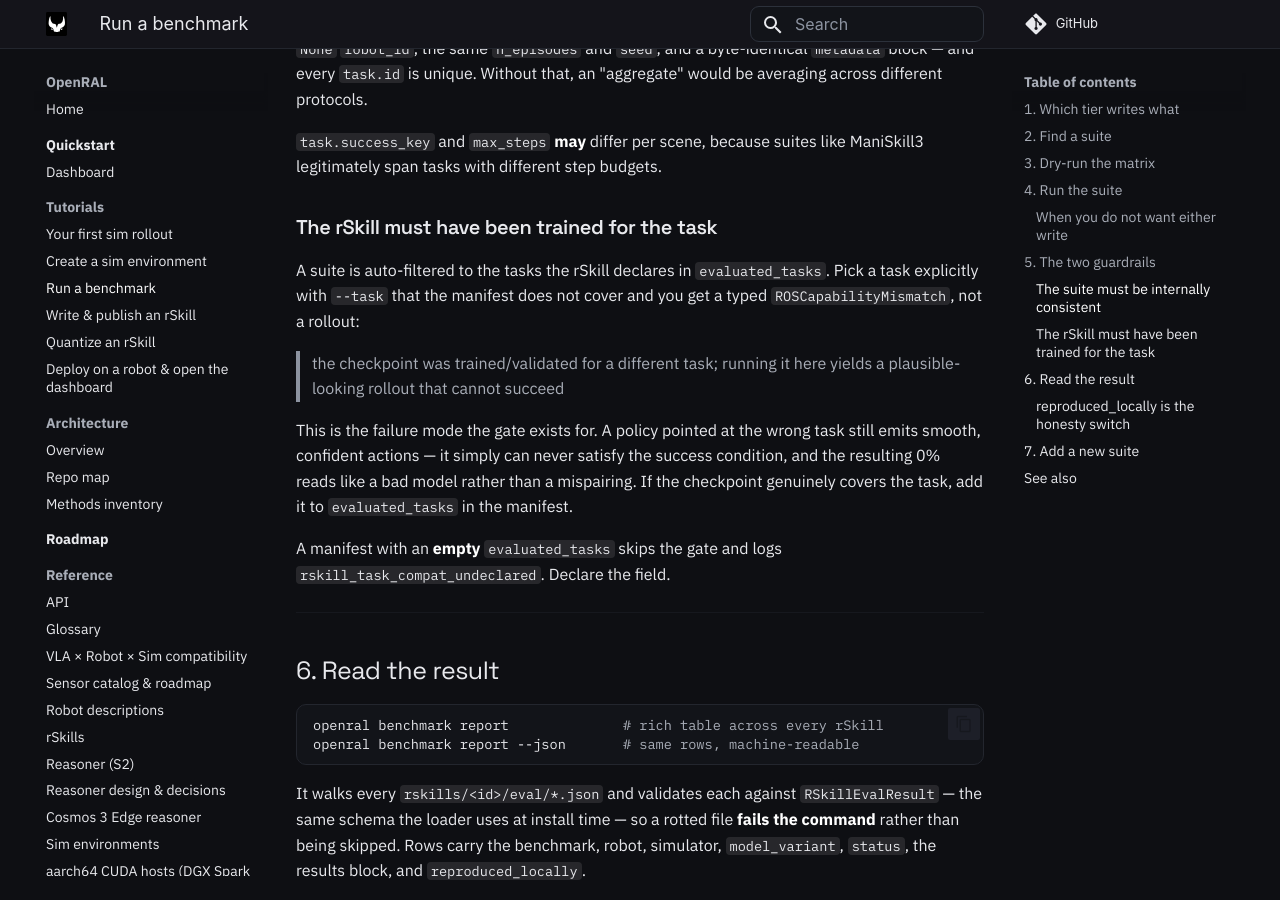
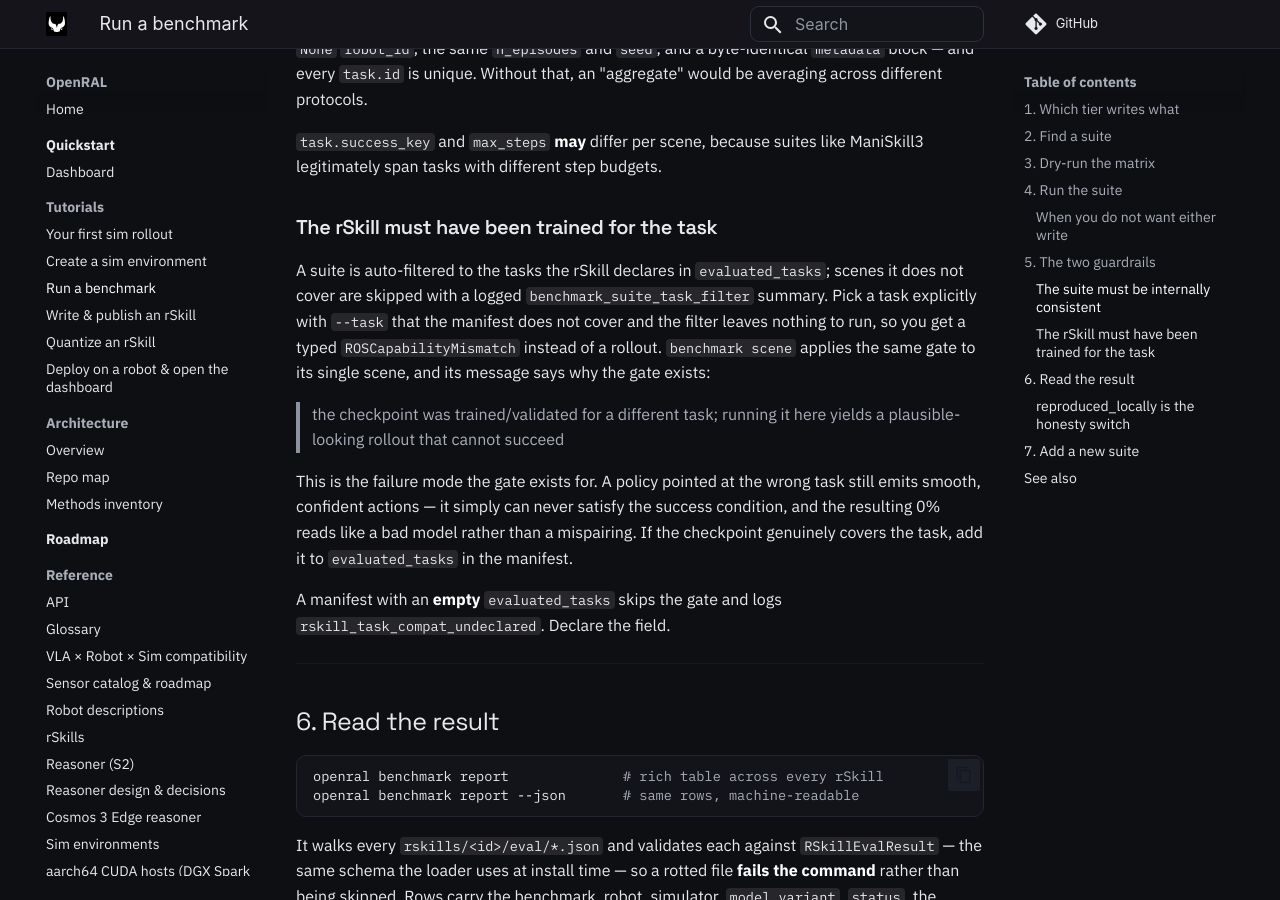
Before and after one commit to OpenRAL/openral, an MkDocs documentation site: the page built from docs/tutorials/benchmark/run-a-benchmark.md, in a window 1280 px wide and 900 px high, scrolled down 2531 px. Built offline with MkDocs 1.6.1 and Material for MkDocs 9.7.7, drawn with Linux system fonts in a browser that asks for light colours; comment, search, counter and statistics services are not loaded.

Commit message:
docs(tutorials): correct three claims a source re-check caught
A pass over every claim the new pages make, checked against source
rather than memory, found three that were wrong:

- quantize-an-rskill.md said bitsandbytes ships in the `metaworld`
  group. It does not — only `sim`, `libero` and `robocasa` carry it
  (pyproject.toml `[dependency-groups]`). An nf4 manifest on a
  metaworld-only sync would fail to load, and the page said the
  opposite.
- deploy-run-and-dashboard.md's robot table had `google_robot` under
  single-arm and `galaxea_a1` under mobile-manipulator. Their manifests'
  `embodiment_kind` say the reverse. The table now states it is keyed
  on that field.
- run-a-benchmark.md quoted the `check_benchmark_task_compatibility`
  message as what `benchmark run --task <uncovered>` prints. The
  exception type was right, but that text belongs to the `benchmark
  scene` gate; the suite path filters the scene out and raises its own
  "nothing to run" message from `run_benchmark`. Both paths are now
  described as they behave.

Also mentions `--skip-upload` on tools/quantize_rskill.py, which lets a
reader try the quantization without an HF token — the argparse has it
and the page did not.

Signed-off-by: Adrian <adrianllopart@gmail.com>
Co-Authored-By: Claude Fable 5.1 <noreply@anthropic.com>
Claude-Session: https://claude.ai/code/session_01JEvL6sJTtrPB1RHFxkRfPN

```diff
--- a/docs/tutorials/benchmark/run-a-benchmark.md
+++ b/docs/tutorials/benchmark/run-a-benchmark.md
@@ -118,8 +118,12 @@ ManiSkill3 legitimately span tasks with different step budgets.
 ### The rSkill must have been trained for the task
 
 A suite is auto-filtered to the tasks the rSkill declares in
-`evaluated_tasks`. Pick a task explicitly with `--task` that the manifest does
-not cover and you get a typed `ROSCapabilityMismatch`, not a rollout:
+`evaluated_tasks`; scenes it does not cover are skipped with a logged
+`benchmark_suite_task_filter` summary. Pick a task explicitly with `--task`
+that the manifest does not cover and the filter leaves nothing to run, so you
+get a typed `ROSCapabilityMismatch` instead of a rollout. `benchmark scene`
+applies the same gate to its single scene, and its message says why the gate
+exists:
 
 > the checkpoint was trained/validated for a different task; running it here
 > yields a plausible-looking rollout that cannot succeed
```
Also changed, not shown: docs/tutorials/deploy/deploy-run-and-dashboard.md (+4 -2 lines), docs/tutorials/rskill/quantize-an-rskill.md (+6 -3 lines).
